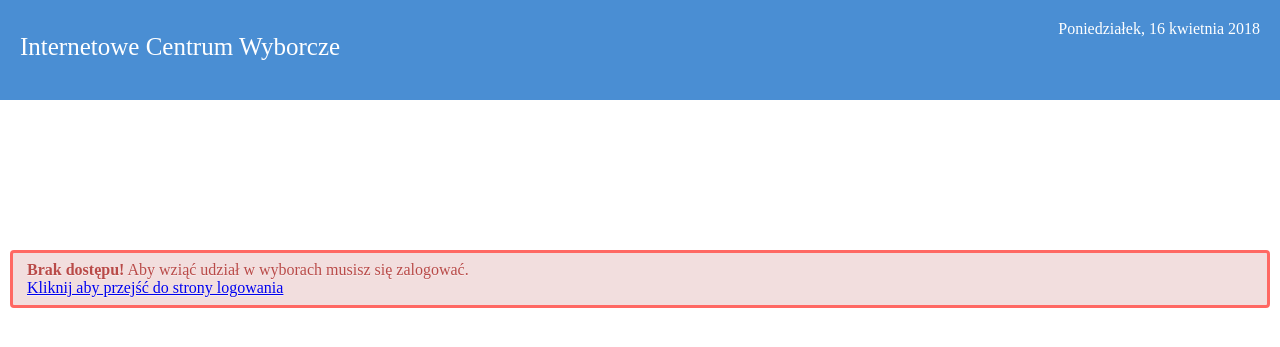
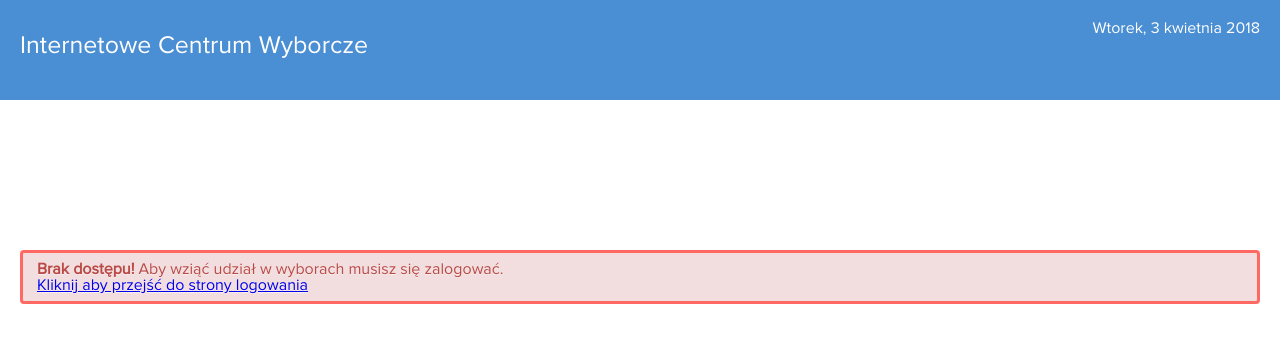
Before and after one commit to kamild706/ElectionsApp, a Django app: page / in a window 1280 px wide. Shown: the top 347 px of the page. Run offline with Django 3.2, Linux system fonts and the light colour scheme.

Commit message:
extracted base template

```diff
--- a/elections/static/elections/style.css
+++ b/elections/static/elections/style.css
@@ -1,4 +1,10 @@
+@font-face {
+    font-family: ProximaNova-Regular;
+    src: url("ProximaNova-Regular.otf") format("opentype");
+}
+
 body {
+    font-family: ProximaNova-Regular, sans-serif;
     margin: 0;
     background-color: white;
 }
@@ -31,7 +37,7 @@ header {
 }
 
 main {
-    margin: 10px;
+    margin: 20px;
 }
 
 .alert {
@@ -61,6 +67,11 @@ header div a {
     text-decoration: none;
 }
 
+table {
+    border-spacing: 0;
+    border-collapse: collapse;
+}
+
 .elections th {
     text-align: left;
 }
--- /dev/null
+++ b/elections/templates/elections/base.html
@@ -0,0 +1,28 @@
+{% load static %}
+
+<!DOCTYPE html>
+<html lang="pl">
+<head>
+    <meta charset="UTF-8">
+    <title>Strona główna</title>
+    <link rel="stylesheet" href="{% static 'elections/style.css' %}">
+</head>
+<body>
+<header>
+    <div class="left">Internetowe Centrum Wyborcze</div>
+    <div class="right">
+        <div class="date">{% now "l, j E Y" %}</div>
+        {% if request.user.is_authenticated %}
+            <div class="profile">
+                <div>Witaj, {{ request.user.username }}!</div>
+                <div><a href="{% url 'elections:logout' %}">Wyloguj się</a></div>
+            </div>
+        {% endif %}
+    </div>
+</header>
+<main>
+    {% block content %}
+    {% endblock %}
+</main>
+</body>
+</html>
--- a/elections/templates/elections/index.html
+++ b/elections/templates/elections/index.html
@@ -1,25 +1,7 @@
-{% load static %}
+{% extends 'elections/base.html' %}
 
-<!DOCTYPE html>
-<html lang="pl">
-<head>
-    <meta charset="UTF-8">
-    <title>Strona główna</title>
-    <link rel="stylesheet" href="{% static 'elections/style.css' %}">
-</head>
-<body>
+{% block content %}
     {% if request.user.is_authenticated %}
-    <header>
-        <div class="left">Internetowe Centrum Wyborcze</div>
-        <div class="right">
-            <div class="date">{% now "l, j E Y" %}</div>
-            <div class="profile">
-                <div>Witaj, {{ request.user.username }}!</div>
-                <div><a href="{% url 'elections:logout' %}">Wyloguj się</a></div>
-            </div>
-        </div>
-    </header>
-    <main>
         {% if active_elections %}
             <p>Oto lista aktualnie trwających wyborów w których możesz wziąć udział:</p>
             <table class="elections">
@@ -51,20 +33,10 @@
                 <strong>Niestety!</strong> W tym momencie nie ma wyborów w których mógłbyś wziąć udział.
             </div>
         {% endif %}
-    </main>
     {% else %}
-    <header>
-        <div class="left">Internetowe Centrum Wyborcze</div>
-        <div class="right">
-            <div class="date">Poniedziałek, 16 kwietnia 2018</div>
-        </div>
-    </header>
-    <main>
         <div class="alert alert-error big-margin">
             <strong>Brak dostępu!</strong> Aby wziąć udział w wyborach musisz się zalogować.<br>
             <a href="{% url 'elections:login' %}">Kliknij aby przejść do strony logowania</a>
         </div>
-    </main>
     {% endif %}
-</body>
-</html>
+{% endblock %}
```
Also changed, not shown: elections/static/elections/ProximaNova-Regular.otf (added). Lines whose indentation alone changed are shown as unchanged.
